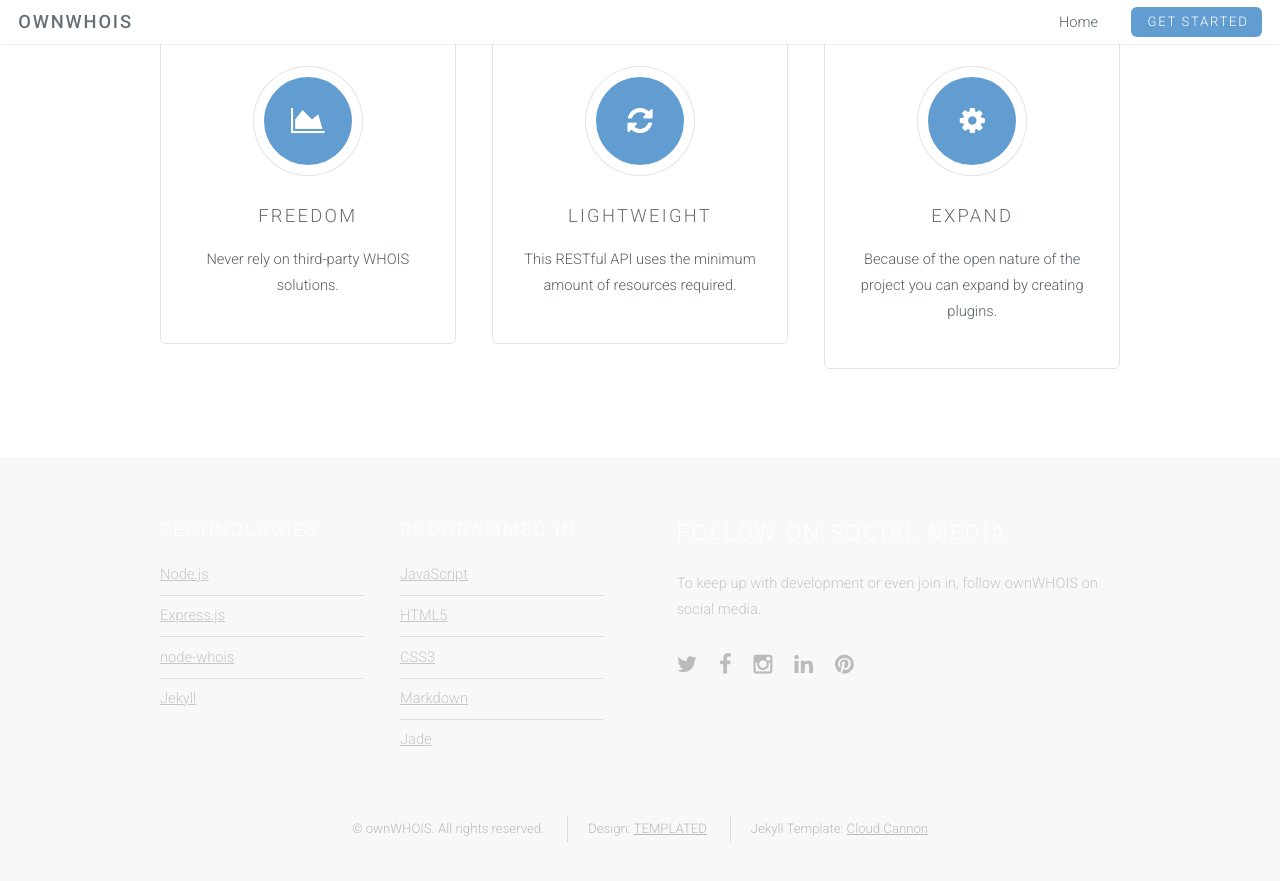
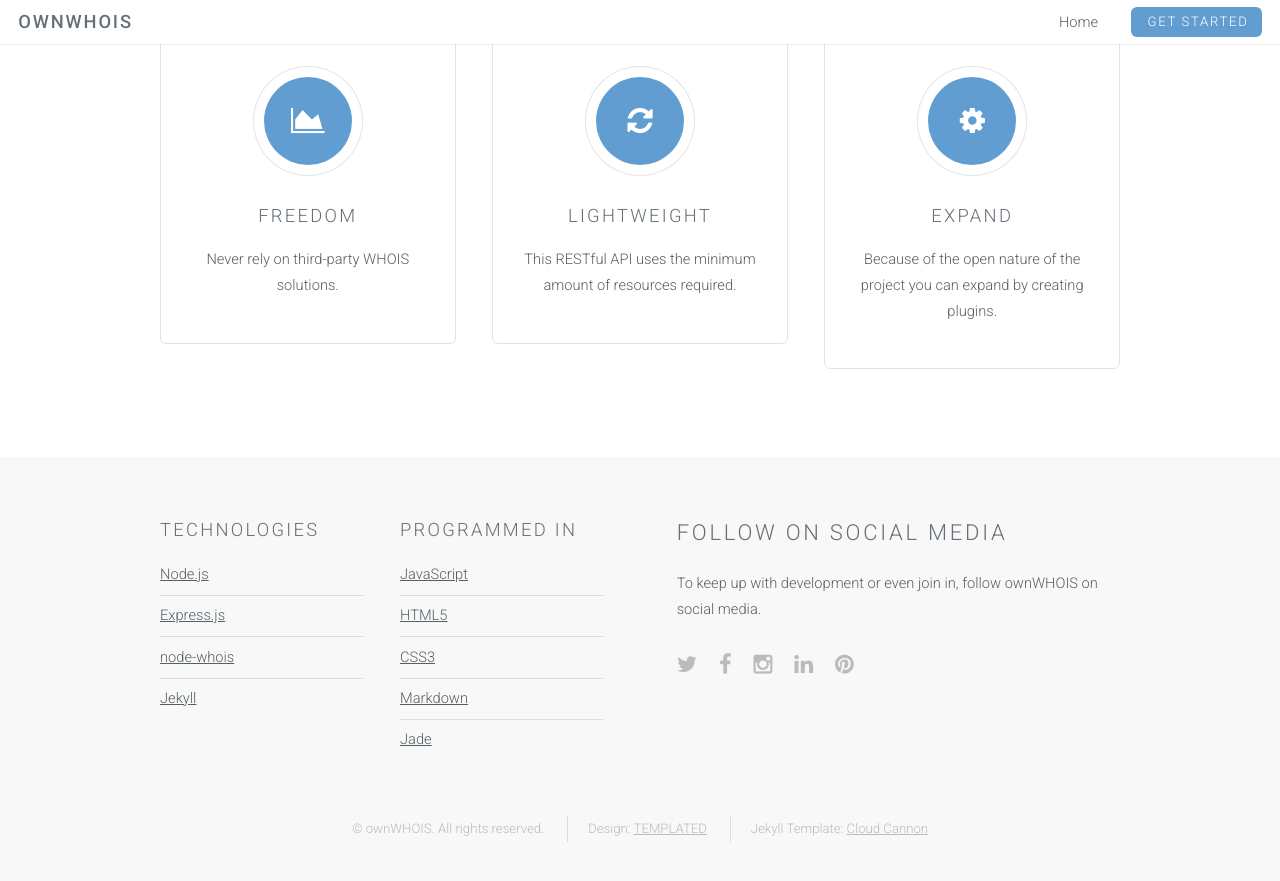
Before and after one commit to midasvo/ownWhois, a Jekyll site: the page built from index.html, in a window 1280 px wide and 900 px high, scrolled down 649 px. Shown: the top 881 px of the window. Built offline with Jekyll 4.4.1, drawn with Linux system fonts in a browser that asks for light colours.

Commit message:
Removed unneeded block

```diff
--- a/_includes/footer.html
+++ b/_includes/footer.html
@@ -1,6 +1,6 @@
 <!-- Footer -->
-<footer id="footer" class="wrapper style2">
-    <div class="container">
+<footer id="footer">
+    <div class="container" class="wrapper style1">
         <div class="row double">
             <div class="6u">
                 <div class="row collapse-at-2">
```
